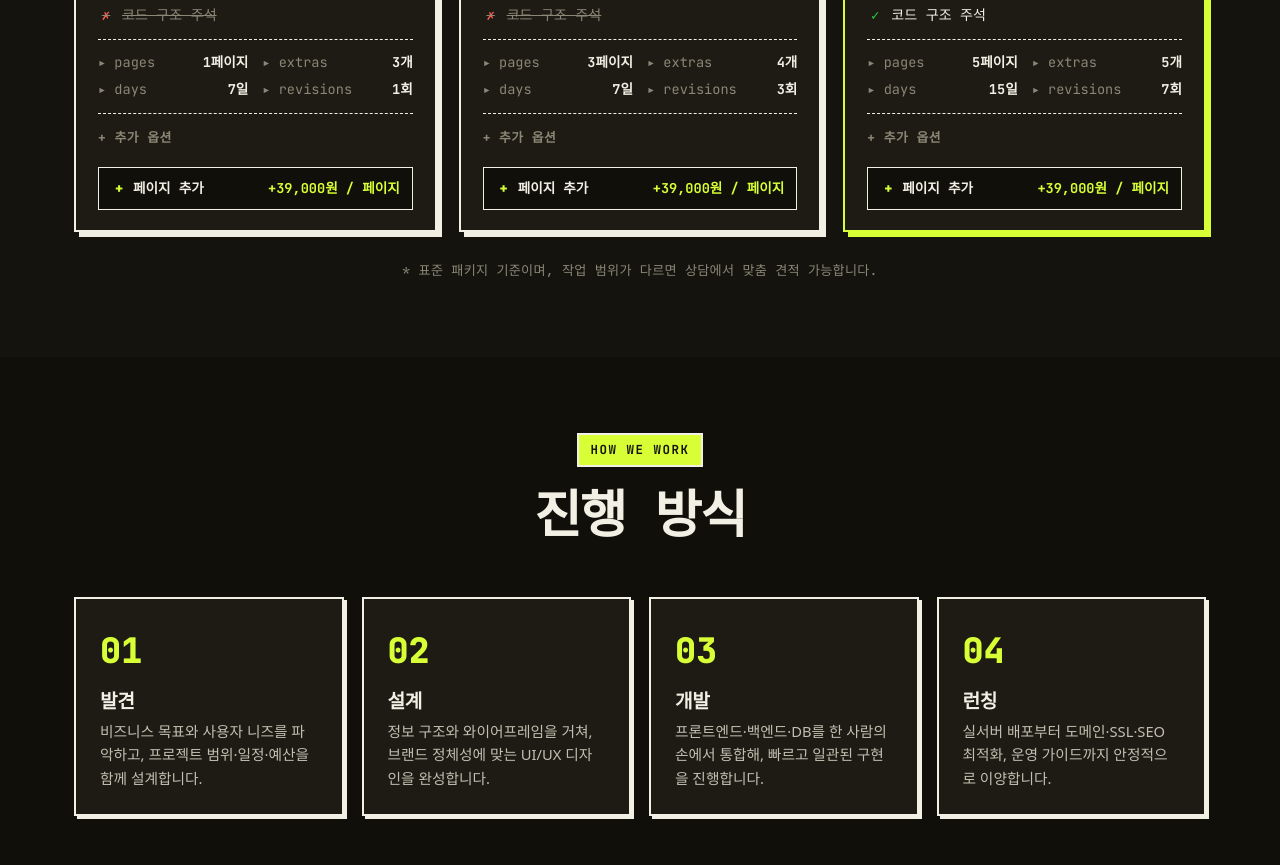
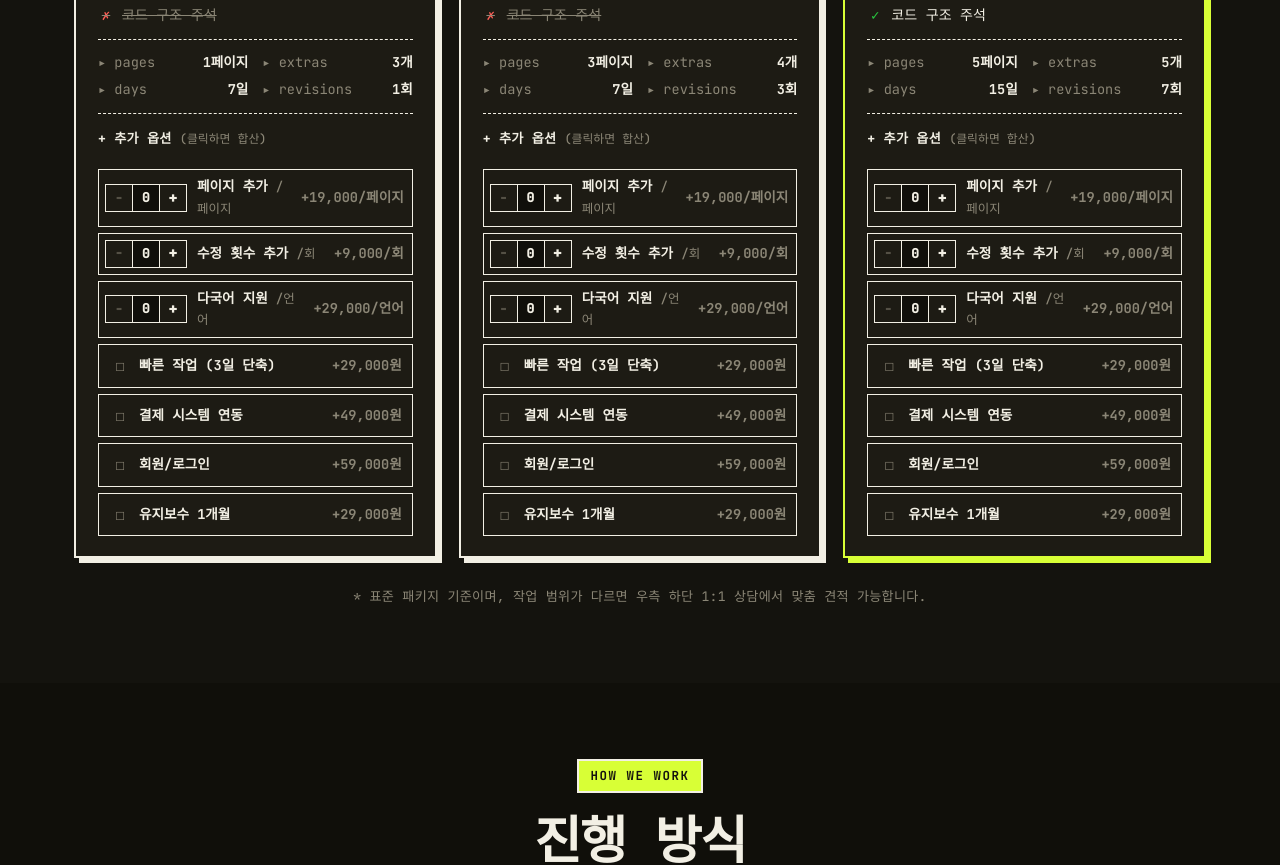
Before and after one commit to bhw0731/nongdev, a React (Vite) app in the folder frontend/: page /services in a window 1280 px wide. Shown: the part 960-1825 px from the top of the page. Built offline with nearby package versions, Linux system fonts and the light colour scheme; no server answers; a web font is replaced by a local one.

Commit message:
Interactive tier cards: 7 add-ons (toggle + count) with live price totaling

```diff
--- a/frontend/src/data/services.js
+++ b/frontend/src/data/services.js
@@ -1,7 +1,14 @@
 // 제공 서비스 — 크몽 기준 3 티어 패키지
 // addOns: 패키지 기준 외 추가 비용 (모든 티어 동일 적용)
+// type: 'count' (몇 개 추가) / 'toggle' (포함 여부만)
 export const addOns = [
-  { id: 'extra-page', label: '페이지 추가', price: 39000, unit: '페이지' },
+  { id: 'extra-page',     label: '페이지 추가',        price: 19000, unit: '페이지', type: 'count', max: 10 },
+  { id: 'extra-revision', label: '수정 횟수 추가',     price: 9000,  unit: '회',    type: 'count', max: 10 },
+  { id: 'multilang',      label: '다국어 지원',        price: 29000, unit: '언어',  type: 'count', max: 5 },
+  { id: 'rush',           label: '빠른 작업 (3일 단축)', price: 29000,                type: 'toggle' },
+  { id: 'payment',        label: '결제 시스템 연동',   price: 49000,                type: 'toggle' },
+  { id: 'auth',           label: '회원/로그인',        price: 59000,                type: 'toggle' },
+  { id: 'maintenance',    label: '유지보수 1개월',     price: 29000,                type: 'toggle' },
 ]
 
 export const services = [
@@ -12,6 +19,7 @@ export const services = [
     en: 'Standard',
     ko: '랜딩페이지 제작',
     desc: '심플하고 깔끔한 반응형 랜딩페이지를 제작해드립니다.',
+    basePrice: 49000,
     price: '49,000원',
     period: '7일',
     pages: 1,
@@ -27,6 +35,7 @@ export const services = [
     en: 'Deluxe',
     ko: '기존 웹 리뉴얼',
     desc: '기존에 가지고 있던 홈페이지를 리뉴얼해드립니다.',
+    basePrice: 99000,
     price: '99,000원',
     period: '7일',
     pages: 3,
@@ -42,6 +51,7 @@ export const services = [
     en: 'Premium',
     ko: '홈페이지 제작 · 풀스택',
     desc: '고급 맞춤 홈페이지 제작, 전환 중심 풀커스텀 디자인으로 제작해드립니다.',
+    basePrice: 199000,
     price: '199,000원',
     period: '15일',
     pages: 5,
--- a/frontend/src/pages/Pages.css
+++ b/frontend/src/pages/Pages.css
@@ -725,44 +725,152 @@
   color: var(--text);
 }
 
-/* ---- add-ons section (always visible) ---- */
+/* ---- price block with live total ---- */
+.tier-card__price-block {
+  display: flex;
+  flex-direction: column;
+  gap: 2px;
+}
+.tier-card__price-breakdown {
+  font-size: 0.74rem;
+  color: var(--text-dim);
+  letter-spacing: 0.02em;
+}
+.tier-card__price-breakdown span {
+  color: var(--accent);
+  margin: 0 4px;
+}
+
+/* ---- interactive add-on options ---- */
 .tier-card__extras-head {
-  font-size: 0.8rem;
+  font-size: 0.82rem;
   font-weight: 700;
-  color: var(--text-dim);
-  letter-spacing: 0.04em;
+  color: var(--text);
+  letter-spacing: 0.02em;
   margin-top: 2px;
 }
-.tier-card__extras-list {
+.tier-card__extras-hint {
+  color: var(--text-dim);
+  font-weight: 500;
+  font-size: 0.74rem;
+  letter-spacing: 0;
+}
+.tier-card__addon-list {
   list-style: none;
-  margin: 6px 0 0;
-  padding: 10px 12px;
-  border: 1.5px solid var(--ink);
-  background: var(--bg-2);
+  margin: 8px 0 0;
+  padding: 0;
   display: flex;
   flex-direction: column;
   gap: 6px;
   font-size: 0.85rem;
 }
-.tier-card__extra {
+.tier-card__addon {
+  border: 1.5px solid var(--border);
+  background: var(--surface);
+  transition: border-color 0.15s, background 0.15s;
+}
+.tier-card__addon.is-on {
+  border-color: var(--accent);
+  background: color-mix(in srgb, var(--accent) 8%, var(--surface));
+}
+
+/* toggle type */
+.tier-card__addon-toggle {
+  width: 100%;
   display: grid;
-  grid-template-columns: 16px 1fr auto;
-  gap: 6px;
-  align-items: baseline;
+  grid-template-columns: 22px 1fr auto;
+  align-items: center;
+  gap: 8px;
+  padding: 8px 10px;
+  background: none;
+  border: none;
+  font: inherit;
+  color: inherit;
+  text-align: left;
+  cursor: pointer;
 }
-.tier-card__extra-plus {
-  color: var(--accent);
-  font-weight: 800;
+.tier-card__addon-check {
+  font-size: 1rem;
+  color: var(--text-dim);
   text-align: center;
 }
-.tier-card__extra-label {
+.tier-card__addon.is-on .tier-card__addon-check {
+  color: var(--accent);
+}
+.tier-card__addon-label {
   color: var(--text);
   font-weight: 600;
 }
-.tier-card__extra-price {
+.tier-card__addon-unit {
+  color: var(--text-dim);
+  font-weight: 500;
+  font-size: 0.78rem;
+}
+.tier-card__addon-price {
   color: var(--accent);
   font-weight: 700;
   white-space: nowrap;
+  font-size: 0.85rem;
+}
+.tier-card__addon:not(.is-on) .tier-card__addon-price {
+  color: var(--text-dim);
+}
+
+/* count type */
+.tier-card__addon-count {
+  display: grid;
+  grid-template-columns: auto 1fr auto;
+  align-items: center;
+  gap: 10px;
+  padding: 6px 8px 6px 6px;
+}
+.tier-card__addon-counter {
+  display: inline-flex;
+  align-items: center;
+  border: 1.5px solid var(--ink);
+  background: var(--surface);
+}
+.tier-card__cbtn {
+  width: 26px;
+  height: 26px;
+  display: inline-flex;
+  align-items: center;
+  justify-content: center;
+  border: none;
+  background: none;
+  color: var(--text);
+  font-family: var(--font-mono);
+  font-weight: 800;
+  font-size: 0.95rem;
+  cursor: pointer;
+  padding: 0;
+  transition: background 0.12s;
+}
+.tier-card__cbtn:hover:not(:disabled) {
+  background: var(--accent);
+  color: var(--accent-ink);
+}
+.tier-card__cbtn:disabled {
+  color: var(--text-dim);
+  cursor: not-allowed;
+  opacity: 0.5;
+}
+.tier-card__cval {
+  display: inline-flex;
+  align-items: center;
+  justify-content: center;
+  min-width: 28px;
+  padding: 0 4px;
+  border-left: 1.5px solid var(--ink);
+  border-right: 1.5px solid var(--ink);
+  font-family: var(--font-mono);
+  font-weight: 800;
+  height: 26px;
+  background: var(--bg-2);
+}
+.tier-card__addon.is-on .tier-card__cval {
+  background: var(--accent);
+  color: var(--accent-ink);
 }
 
 .tier-note {
--- a/frontend/src/pages/Services.jsx
+++ b/frontend/src/pages/Services.jsx
@@ -1,4 +1,4 @@
-import { useEffect } from 'react'
+import { useEffect, useState, useMemo } from 'react'
 import { useLocation, Link } from 'react-router-dom'
 import PageHero from '../components/PageHero.jsx'
 import Reveal from '../components/Reveal.jsx'
@@ -12,6 +12,39 @@ import './Pages.css'
 const fmt = (n) => n.toLocaleString('ko-KR')
 
 function TierCard({ svc, delay = 0 }) {
+  // selected: { [addonId]: count }  (0 = 미선택, 1+ = 선택)
+  const [selected, setSelected] = useState({})
+
+  const optionsTotal = useMemo(() => {
+    return addOns.reduce((sum, a) => {
+      const n = selected[a.id] || 0
+      return sum + n * a.price
+    }, 0)
+  }, [selected])
+
+  const total = svc.basePrice + optionsTotal
+
+  const toggle = (id) => {
+    setSelected((s) => {
+      const cur = s[id] || 0
+      return { ...s, [id]: cur > 0 ? 0 : 1 }
+    })
+  }
+
+  const inc = (id, max) => {
+    setSelected((s) => {
+      const cur = s[id] || 0
+      return { ...s, [id]: Math.min(cur + 1, max) }
+    })
+  }
+
+  const dec = (id) => {
+    setSelected((s) => {
+      const cur = s[id] || 0
+      return { ...s, [id]: Math.max(cur - 1, 0) }
+    })
+  }
+
   return (
     <Reveal as="article" className={`tier-card${svc.highlight ? ' tier-card--reco' : ''}`} delay={delay}>
       <div className="tier-card__head mono">
@@ -27,7 +60,16 @@ function TierCard({ svc, delay = 0 }) {
         <div className="tier-card__tier mono">{svc.tier}</div>
         <div className="tier-card__name">{svc.ko}</div>
         <div className="tier-card__icon"><Icon name={svc.icon} /></div>
-        <div className="tier-card__price mono">{svc.price}</div>
+
+        <div className="tier-card__price-block">
+          <div className="tier-card__price mono">{fmt(total)}원</div>
+          {optionsTotal > 0 && (
+            <div className="tier-card__price-breakdown mono">
+              base {fmt(svc.basePrice)} <span>+</span> 옵션 {fmt(optionsTotal)}
+            </div>
+          )}
+        </div>
+
         <p className="tier-card__desc">{svc.desc}</p>
 
         <div className="tier-card__divider" />
@@ -71,17 +113,59 @@ function TierCard({ svc, delay = 0 }) {
 
         <div className="tier-card__divider" />
 
-        <div className="tier-card__extras-head mono">+ 추가 옵션</div>
-        <ul className="tier-card__extras-list mono">
-          {addOns.map((a) => (
-            <li key={a.id} className="tier-card__extra">
-              <span className="tier-card__extra-plus">+</span>
-              <span className="tier-card__extra-label">{a.label}</span>
-              <span className="tier-card__extra-price">
-                +{fmt(a.price)}원 / {a.unit}
-              </span>
-            </li>
-          ))}
+        <div className="tier-card__extras-head mono">
+          + 추가 옵션 <span className="tier-card__extras-hint">(클릭하면 합산)</span>
+        </div>
+        <ul className="tier-card__addon-list mono">
+          {addOns.map((a) => {
+            const n = selected[a.id] || 0
+            const on = n > 0
+            const lineTotal = n * a.price
+            return (
+              <li key={a.id} className={`tier-card__addon${on ? ' is-on' : ''}`}>
+                {a.type === 'toggle' ? (
+                  <button
+                    type="button"
+                    className="tier-card__addon-toggle"
+                    onClick={() => toggle(a.id)}
+                    aria-pressed={on}
+                  >
+                    <span className="tier-card__addon-check">{on ? '☑' : '☐'}</span>
+                    <span className="tier-card__addon-label">{a.label}</span>
+                    <span className="tier-card__addon-price">
+                      {on ? `+${fmt(a.price)}원` : `+${fmt(a.price)}원`}
+                    </span>
+                  </button>
+                ) : (
+                  <div className="tier-card__addon-count">
+                    <div className="tier-card__addon-counter">
+                      <button
+                        type="button"
+                        className="tier-card__cbtn"
+                        onClick={() => dec(a.id)}
+                        disabled={n === 0}
+                        aria-label={`${a.label} 줄이기`}
+                      >−</button>
+                      <span className="tier-card__cval">{n}</span>
+                      <button
+                        type="button"
+                        className="tier-card__cbtn"
+                        onClick={() => inc(a.id, a.max)}
+                        disabled={n >= a.max}
+                        aria-label={`${a.label} 늘리기`}
+                      >+</button>
+                    </div>
+                    <span className="tier-card__addon-label">
+                      {a.label} <span className="tier-card__addon-unit">/{a.unit}</span>
+                    </span>
+                    <span className="tier-card__addon-price">
+                      {n > 0 ? `+${fmt(lineTotal)}원` : `+${fmt(a.price)}/${a.unit}`}
+                    </span>
+                  </div>
+                )}
+              </li>
+            )
+          })}
         </ul>
       </div>
     </Reveal>
@@ -91,7 +175,7 @@ function TierCard({ svc, delay = 0 }) {
 export default function Services() {
   useDocumentMeta(
     '서비스 · 가격 | nongdev',
-    'STANDARD · DELUXE · PREMIUM 3가지 패키지. 랜딩페이지부터 풀스택 홈페이지까지.',
+    'STANDARD · DELUXE · PREMIUM 3가지 패키지. 옵션을 클릭하면 가격이 실시간으로 합산됩니다.',
   )
   const { hash } = useLocation()
 
@@ -107,7 +191,7 @@ export default function Services() {
       <PageHero
         label="SERVICES"
         title="패키지 선택"
-        desc="3가지 패키지 중에서 골라주세요. 클릭하면 견적표가 자동 복사돼서 채팅이 열려요."
+        desc="3가지 패키지 중에서 골라주세요. 추가 옵션을 클릭하면 가격이 실시간으로 합산돼요."
       />
 
       <section className="section">
@@ -124,7 +208,7 @@ export default function Services() {
             ))}
           </div>
           <p className="tier-note mono">
-            * 표준 패키지 기준이며, 작업 범위가 다르면 상담에서 맞춤 견적 가능합니다.
+            * 표준 패키지 기준이며, 작업 범위가 다르면 우측 하단 1:1 상담에서 맞춤 견적 가능합니다.
           </p>
         </div>
       </section>
```
